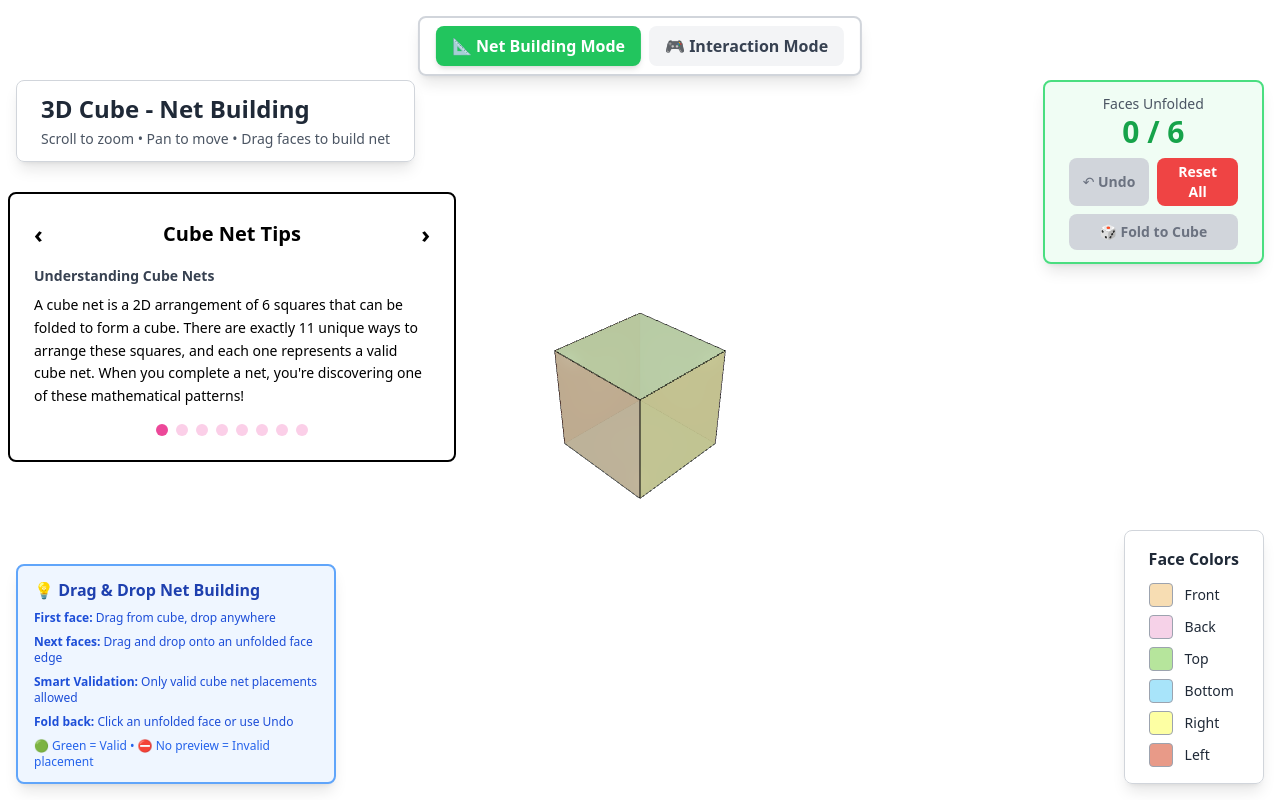
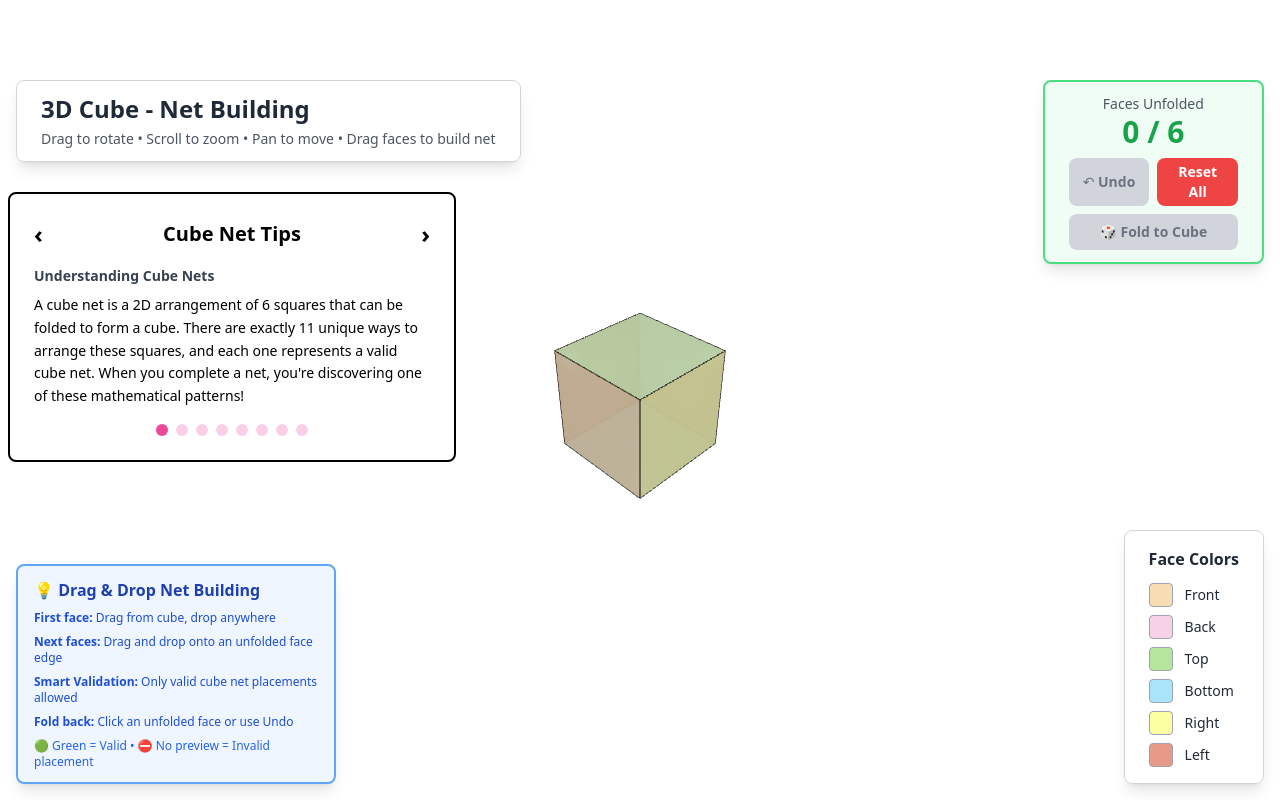
Before and after one commit to Mubashar639/cubic-exercise, a React (Vite) app: page /cube-3d in a window 1280 px wide. Built offline with nearby package versions, Linux system fonts and the light colour scheme.

Commit message:
video has been added

```diff
--- a/src/pages/Cube3DPage.tsx
+++ b/src/pages/Cube3DPage.tsx
@@ -910,7 +910,7 @@ export default function Cube3DPage() {
     testCubeNetValidation();
   }, []);
 
-  const [mode, setMode] = useState<Mode>('net-building');
+  const mode: Mode = 'net-building'; // Always in net-building mode
   const [faceStates, setFaceStates] = useState<FaceState[]>(
     FACE_COLORS.map(() => ({
       unfolded: false,
@@ -1169,12 +1169,6 @@ export default function Cube3DPage() {
     animateFace(lastFaceIndex, 0);
   }, [unfoldHistory, faceStates, animateFace]);
 
-  const handleModeSwitch = useCallback((newMode: Mode) => {
-    setMode(newMode);
-    setDraggedFaceIndex(null);
-    setDropZone(null);
-    // Don't reset face states - preserve unfolded state between modes
-  }, []);
 
   const handleFoldToCube = useCallback(() => {
     // Animate all unfolded faces back to the cube
@@ -1240,32 +1234,6 @@ export default function Cube3DPage() {
 
   return (
     <div className="w-full h-screen bg-white">
-      {/* Mode Switcher */}
-      <div className="absolute top-4 left-1/2 transform -translate-x-1/2 z-10 bg-white/95 px-4 py-2 rounded-lg border-2 border-gray-300 shadow-lg">
-        <div className="flex gap-2">
-          <button
-            onClick={() => handleModeSwitch('net-building')}
-            className={`px-4 py-2 rounded-lg font-semibold transition-all ${
-              mode === 'net-building'
-                ? 'bg-green-500 text-white shadow-md'
-                : 'bg-gray-100 text-gray-700 hover:bg-gray-200'
-            }`}
-          >
-            📐 Net Building Mode
-          </button>
-          <button
-            onClick={() => handleModeSwitch('interaction')}
-            className={`px-4 py-2 rounded-lg font-semibold transition-all ${
-              mode === 'interaction'
-                ? 'bg-blue-500 text-white shadow-md'
-                : 'bg-gray-100 text-gray-700 hover:bg-gray-200'
-            }`}
-          >
-            🎮 Interaction Mode
-          </button>
-
-        </div>
-      </div>
 
       {/* 3D Canvas */}
       <div
@@ -1319,10 +1287,10 @@ export default function Cube3DPage() {
             isNetComplete={unfoldedCount === 6}
           />
           <OrbitControls
-            enableZoom={mode === 'interaction' || draggedFaceIndex === null}
-            enablePan={mode === 'interaction' || draggedFaceIndex === null}
-            enableRotate={mode === 'interaction'}
-            enabled={mode === 'interaction' || draggedFaceIndex === null}
+            enableZoom={draggedFaceIndex === null}
+            enablePan={draggedFaceIndex === null}
+            enableRotate={draggedFaceIndex === null}
+            enabled={draggedFaceIndex === null}
             minDistance={2}
             maxDistance={15}
           />
@@ -1332,14 +1300,12 @@ export default function Cube3DPage() {
       {/* Header */}
       <div className="absolute top-20 left-4 text-gray-800 bg-white/90 px-6 py-3 rounded-lg border border-gray-300 shadow-lg">
         <h1 className="text-2xl font-bold">
-          {mode === 'interaction' ? '3D Cube - Interaction' : '3D Cube - Net Building'}
+          3D Cube - Net Building
         </h1>
         <p className="text-sm text-gray-600 mt-1">
-          {mode === 'interaction'
-            ? 'Drag to rotate • Scroll to zoom • Pan to move'
-            : draggedFaceIndex !== null
-              ? 'Drag over an unfolded face edge to attach'
-              : 'Scroll to zoom • Pan to move • Drag faces to build net'
+          {draggedFaceIndex !== null
+            ? 'Drag over an unfolded face edge to attach'
+            : 'Drag to rotate • Scroll to zoom • Pan to move • Drag faces to build net'
           }
         </p>
       </div>
```
